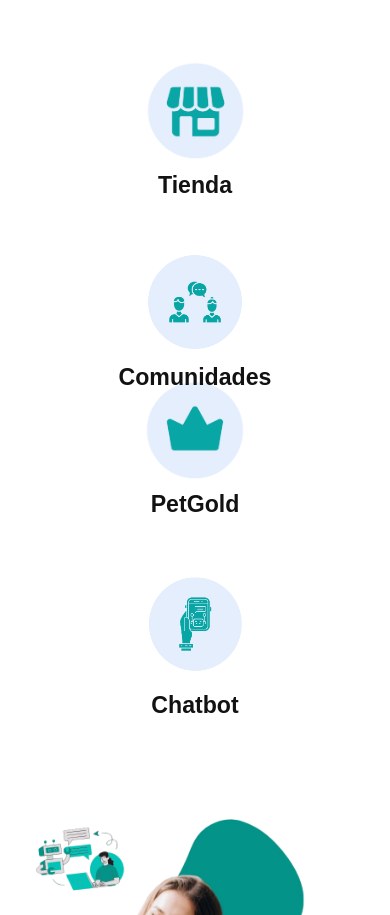
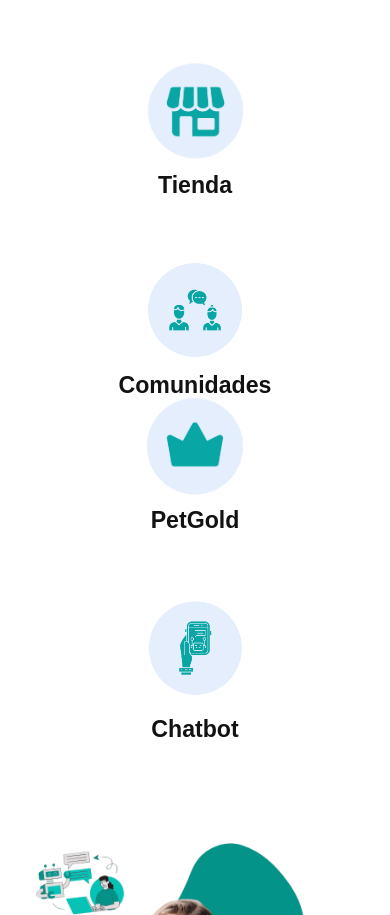
Before and after one commit to mvargas44/PetFly1, a plain HTML site: page index.html in a window 390 px wide. Shown: the part 765-1680 px from the top of the page. Drawn offline with nearby package versions, Linux system fonts and the light colour scheme; a web font is replaced by a local one.

Commit message:
detallitos

```diff
--- a/style.css
+++ b/style.css
@@ -311,7 +311,7 @@ h3 {
 /* Cat content*/
 .catcontainer {
     display: grid;
-    grid-template-columns: repeat(4fr);
+    grid-template-columns: repeat(4, 1fr);
     gap: 1rem 2rem;
 }
 
@@ -686,6 +686,16 @@ h3 {
   .intcontainer {
     grid-template-columns: 1fr;
   }
+
+  @media (max-width: 600px) {
+  .catcontainer {
+    grid-template-columns: 1fr; /* solo una columna */
+    gap: 1.5rem 0;
+  }
+
+}
+
+
 }
 
 /* Media */
```
